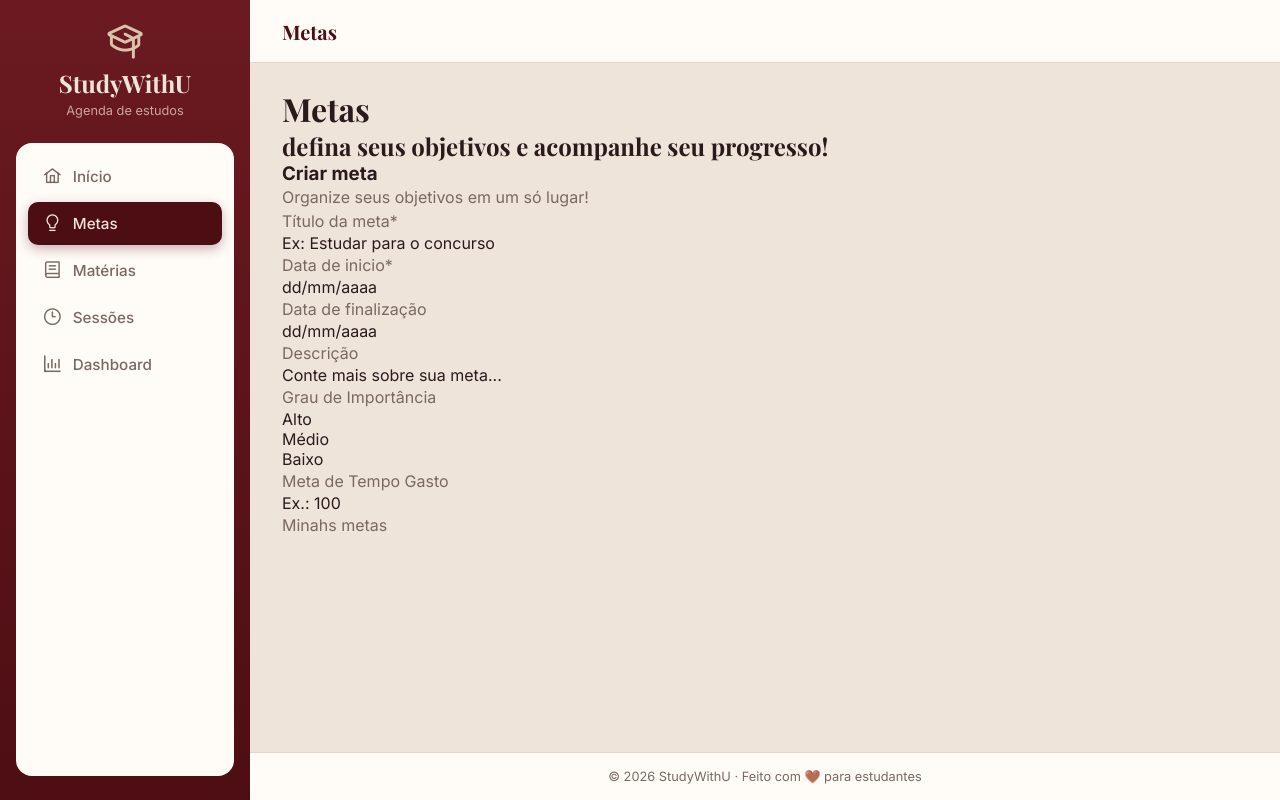
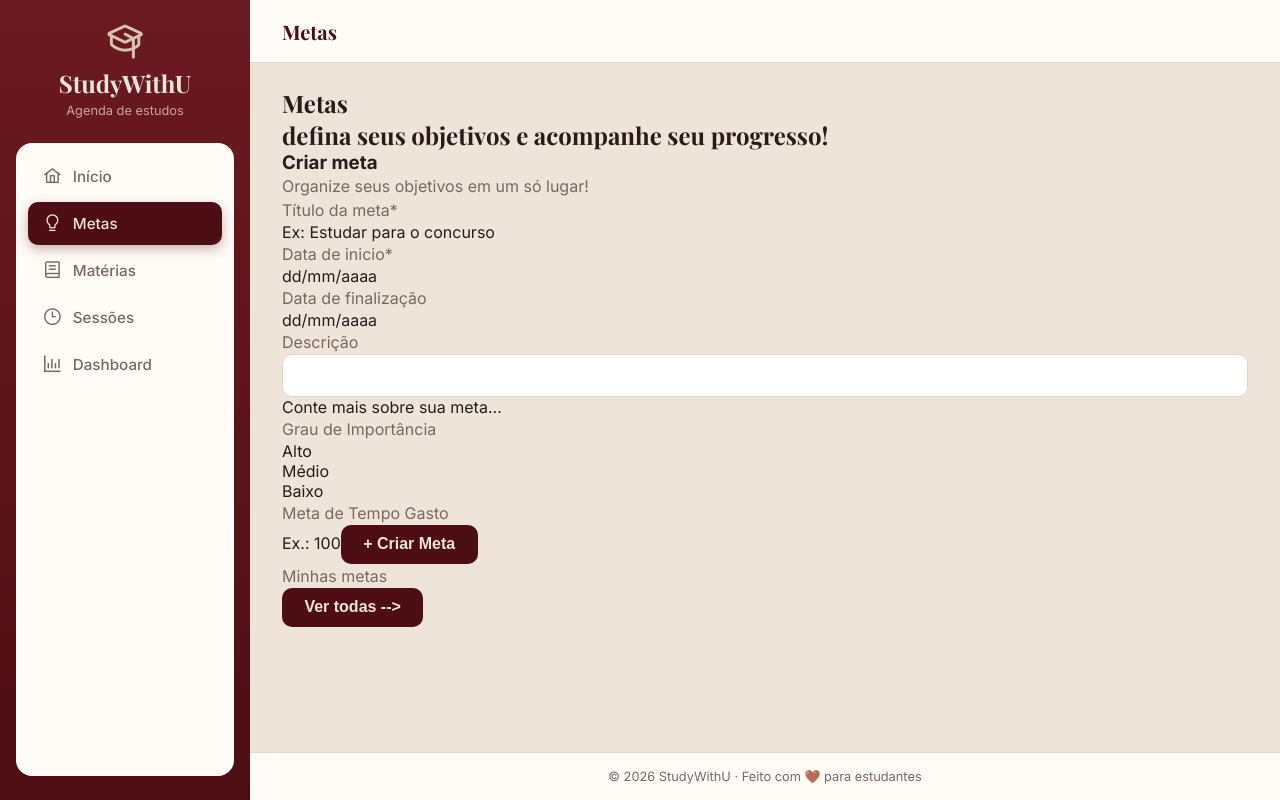
Before and after one commit to gabrielaguedes12/StudyWithU, a Vue app in the folder agenda-estudos/frontend/: page /metas in a window 1280 px wide. Built offline with nearby package versions, Linux system fonts and the light colour scheme.

Commit message:
organização metas

```diff
--- a/agenda-estudos/frontend/src/views/MetasReview.vue
+++ b/agenda-estudos/frontend/src/views/MetasReview.vue
@@ -1,4 +1,5 @@
 <template>
+  <section>
     <div class="title_page">
       <h1>Metas</h1>
       <h2>defina seus objetivos e acompanhe seu progresso!</h2>
@@ -18,7 +19,9 @@
       <label for="date">dd/mm/aaaa</label>
 
       <p>Descrição</p>
+      <input type="text">
       <label for="text">Conte mais sobre sua meta...</label>
+      </input>
 
       <p>Grau de Importância</p>
       <option value="">Alto</option>
@@ -27,9 +30,16 @@
 
       <p>Meta de Tempo Gasto</p>
       <label for="number">Ex.: 100</label>
+
+      <button>+ Criar Meta</button>
     </div>
+  </section>
 
+  <section>
     <div class="card_dash_meta">
-    <p>Minahs metas</p>
+      <p>Minhas metas</p>
+      <button>Ver todas --> </button>
     </div>
+  </section>
+
 </template>
```
Lines whose indentation alone changed are shown as unchanged.
